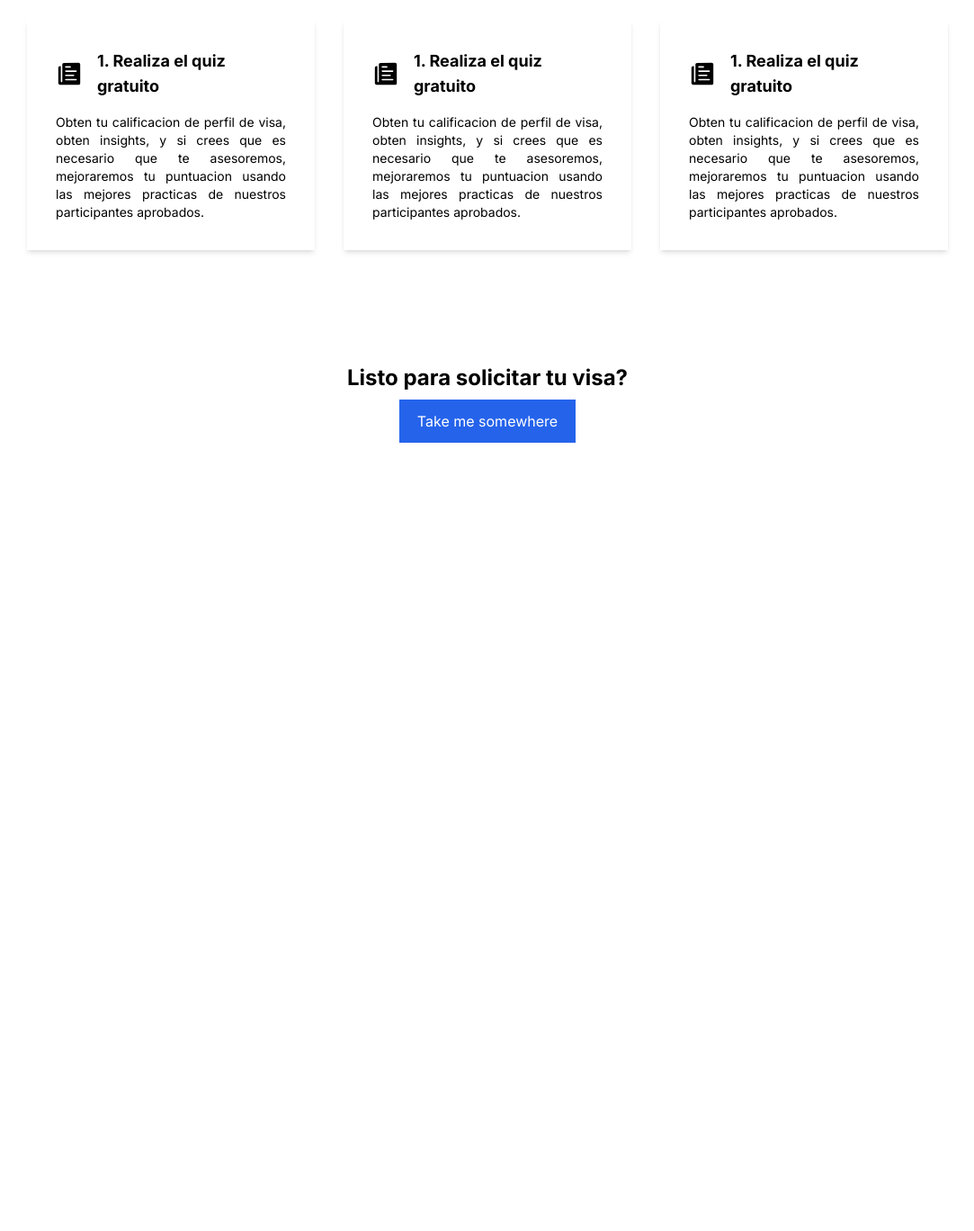
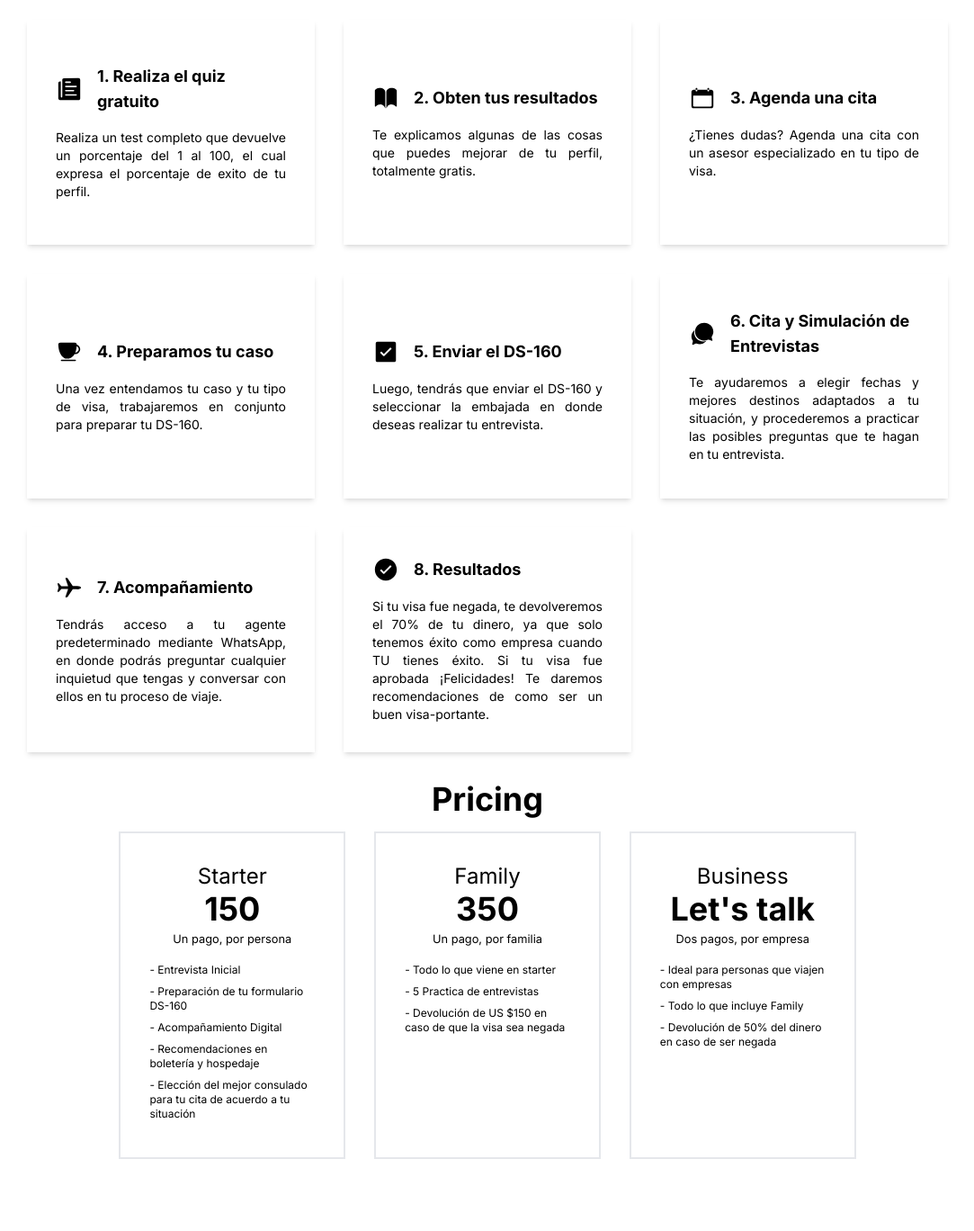
Before and after one commit to pedrouzcategui/us_visa_evaluation, a Next.js app: page / in a window 1280 px wide. Shown: the part 522-1890 px from the top of the page at 90% size, without its empty margins (98-1181 px from the left). Before the commit the page ends 1120 px from the top, so only its background shows below. Built offline with nearby package versions, Linux system fonts and the light colour scheme.

Commit message:
Created Pricing Components

```diff
--- a/src/app/page.tsx
+++ b/src/app/page.tsx
@@ -3,7 +3,7 @@ import Container from "@/components/Container/Container";
 import Grid from "@/components/Grid/Grid";
 import Navbar from "@/components/Navbar/Navbar";
 import Widget from "@/components/Widget/Widget";
-import { IoIosPaper } from "react-icons/io";
+import { IoIosPaper, IoIosCalendar, IoIosAirplane, IoIosBook, IoIosCafe, IoIosCheckbox, IoIosChatbubbles, IoIosCheckmarkCircle } from "react-icons/io";
 
 type ProcessStep = {
   icon: React.ReactNode;
@@ -11,21 +11,51 @@ type ProcessStep = {
   description: string;
 }
 
+export const metadata = {
+  title: 'Asesoria de visa americana',
+  description: 'Obten el mejor asesoramiento para visas de los estados unidos',
+};
+
 const PROCESS_STEPS: ProcessStep[] = [
   {
     icon: <IoIosPaper size={30} />,
     title: '1. Realiza el quiz gratuito',
-    description: 'Obten tu calificacion de perfil de visa, obten insights, y si crees que es necesario que te asesoremos, mejoraremos tu puntuacion usando las mejores practicas de nuestros participantes aprobados.',
+    description: 'Realiza un test completo que devuelve un porcentaje del 1 al 100, el cual expresa el porcentaje de exito de tu perfil.',
   },
   {
-    icon: <IoIosPaper size={30} />,
-    title: '1. Realiza el quiz gratuito',
-    description: 'Obten tu calificacion de perfil de visa, obten insights, y si crees que es necesario que te asesoremos, mejoraremos tu puntuacion usando las mejores practicas de nuestros participantes aprobados.',
+    icon: <IoIosBook size={30} />,
+    title: '2. Obten tus resultados',
+    description: 'Te explicamos algunas de las cosas que puedes mejorar de tu perfil, totalmente gratis.',
   },
   {
-    icon: <IoIosPaper size={30} />,
-    title: '1. Realiza el quiz gratuito',
-    description: 'Obten tu calificacion de perfil de visa, obten insights, y si crees que es necesario que te asesoremos, mejoraremos tu puntuacion usando las mejores practicas de nuestros participantes aprobados.',
+    icon: <IoIosCalendar size={30} />,
+    title: '3. Agenda una cita',
+    description: '¿Tienes dudas? Agenda una cita con un asesor especializado en tu tipo de visa.',
+  },
+  {
+    icon: <IoIosCafe size={30} />,
+    title: '4. Preparamos tu caso',
+    description: 'Una vez entendamos tu caso y tu tipo de visa, trabajaremos en conjunto para preparar tu DS-160.',
+  },
+  {
+    icon: <IoIosCheckbox size={30} />,
+    title: '5. Enviar el DS-160',
+    description: 'Luego, tendrás que enviar el DS-160 y seleccionar la embajada en donde deseas realizar tu entrevista.',
+  },
+  {
+    icon: <IoIosChatbubbles size={30} />,
+    title: '6. Cita y Simulación de Entrevistas',
+    description: 'Te ayudaremos a elegir fechas y mejores destinos adaptados a tu situación, y procederemos a practicar las posibles preguntas que te hagan en tu entrevista.',
+  },
+  {
+    icon: <IoIosAirplane size={30} />,
+    title: '7. Acompañamiento',
+    description: 'Tendrás acceso a tu agente predeterminado mediante WhatsApp, en donde podrás preguntar cualquier inquietud que tengas y conversar con ellos en tu proceso de viaje.',
+  },
+  {
+    icon: <IoIosCheckmarkCircle size={30} />,
+    title: '8. Resultados',
+    description: 'Si tu visa fue negada, te devolveremos el 70% de tu dinero, ya que solo tenemos éxito como empresa cuando TU tienes éxito. Si tu visa fue aprobada ¡Felicidades! Te daremos recomendaciones de como ser un buen visa-portante.',
   },
 ]
 
@@ -41,12 +71,13 @@ export default function Home() {
               <Grid.Column key={`${processStep.title}-${i}`}>
                 <Widget
                   {...processStep}
+                  extendedClassName="min-h-[250px] flex flex-col justify-center"
                 />
               </Grid.Column>
             )
           })}
         </Grid>
-        {/* <Pricing /> */}
+        <Pricing />
       </Container>
       <Testimonials />
       <CTA />
--- a/src/components/Container/Container.tsx
+++ b/src/components/Container/Container.tsx
@@ -1,9 +1,10 @@
 type ContainerProps = {
-    children: React.ReactNode
+    children: React.ReactNode;
+    extendedClassName?: string;
 }
-export default function Container({ children }: ContainerProps) {
+export default function Container({ children, extendedClassName }: ContainerProps) {
     return (
-        <div className="w-4/5 mx-auto py-5">
+        <div className={`w-4/5 mx-auto py-5 ${extendedClassName}`}>
             {children}
         </div>
     )
--- a/src/components/Grid/Grid.tsx
+++ b/src/components/Grid/Grid.tsx
@@ -1,5 +1,6 @@
 type GridProps = {
     numberOfColumns: number;
+    numberOfRows?: number;
     gap?: number;
     children: React.ReactNode;
 }
@@ -8,9 +9,9 @@ type ColumnProps = {
     children: React.ReactNode;
 }
 
-export default function Grid({ numberOfColumns, gap = 1, children }: GridProps) {
+export default function Grid({ numberOfColumns, numberOfRows = 1, gap = 1, children }: GridProps) {
     return (
-        <div className={`grid gap-8 grid-cols-${numberOfColumns}`}>
+        <div className={`grid gap-8 grid-cols-${numberOfColumns} grid-rows-${numberOfRows}`}>
             {children}
         </div>
     )
--- a/src/components/Pricing/Pricing.tsx
+++ b/src/components/Pricing/Pricing.tsx
@@ -1,9 +1,95 @@
+import Container from "../Container/Container";
 import Heading from "../Heading/Heading";
+import Grid from "../Grid/Grid";
+import { IoIosCheckmarkCircleOutline } from "react-icons/io";
+
+const PRICING_PLANS: PricingColumnProps[] = [
+    {
+        name: "Starter",
+        subTitle: "Un pago, por persona",
+        price: 150,
+        benefits: [
+            "Entrevista Inicial",
+            "Preparación de tu formulario DS-160",
+            "Acompañamiento Digital",
+            "Recomendaciones en boletería y hospedaje",
+            "Elección del mejor consulado para tu cita de acuerdo a tu situación",
+        ],
+    },
+    {
+        name: "Family",
+        subTitle: "Un pago, por familia",
+        price: 350,
+        benefits: [
+            "Todo lo que viene en starter",
+            "5 Practica de entrevistas",
+            "Devolución de US $150 en caso de que la visa sea negada",
+        ],
+    },
+    {
+        name: "Business",
+        price: "Let's talk",
+        subTitle: "Dos pagos, por empresa",
+        benefits: [
+            "Ideal para personas que viajen con empresas",
+            "Todo lo que incluye Family",
+            "Devolución de 50% del dinero en caso de ser negada",
+        ],
+    },
+];
+
+type PricingColumnProps = {
+    name: string;
+    subTitle: string;
+    price: number | string;
+    benefits: string[];
+};
 
 export function Pricing() {
     return (
-        <div>
-            <Heading level={2} className="text-center font-bold">Pricing</Heading>
+        <Container extendedClassName="py-8">
+            <Heading level={2} className="text-center font-bold mb-4">
+                Pricing
+            </Heading>
+            <Grid numberOfColumns={3}>
+                <PricingPlans />
+            </Grid>
+        </Container>
+    );
+}
+
+function PricingPlans() {
+    return PRICING_PLANS.map((pricing) => {
+        return <PricingColumn {...pricing} />;
+    });
+}
+
+function PricingColumn({ name, price, benefits, subTitle }: PricingColumnProps) {
+    return (
+        <div className="flex flex-col items-center border-2 border-slate-550 p-8">
+            <span className="text-2xl">{name}</span>
+            <div className="text-center mb-4">
+                <div>
+                    <span className="text-4xl font-bold">{price}</span>
+                </div>
+                <small>{subTitle}</small>
+            </div>
+            <Benefits benefits={benefits} />
+            {/* <small>Nota: Si estas viajando con tu esposa o hijos, ellos no pagan.</small> */}
         </div>
     );
 }
+
+function Benefits({ benefits }: { benefits: string[] }) {
+    return (
+        <ul className="flex flex-col justify-start w-full">
+            {benefits.map((benefit: string, i: number) => {
+                return (
+                    <li key={`${benefit}-${i}`} className="text-xs mb-2">
+                        - {benefit}
+                    </li>
+                );
+            })}
+        </ul>
+    );
+}
```
Also changed, not shown: 1 other file (tests, documents, lock files or other folders).
